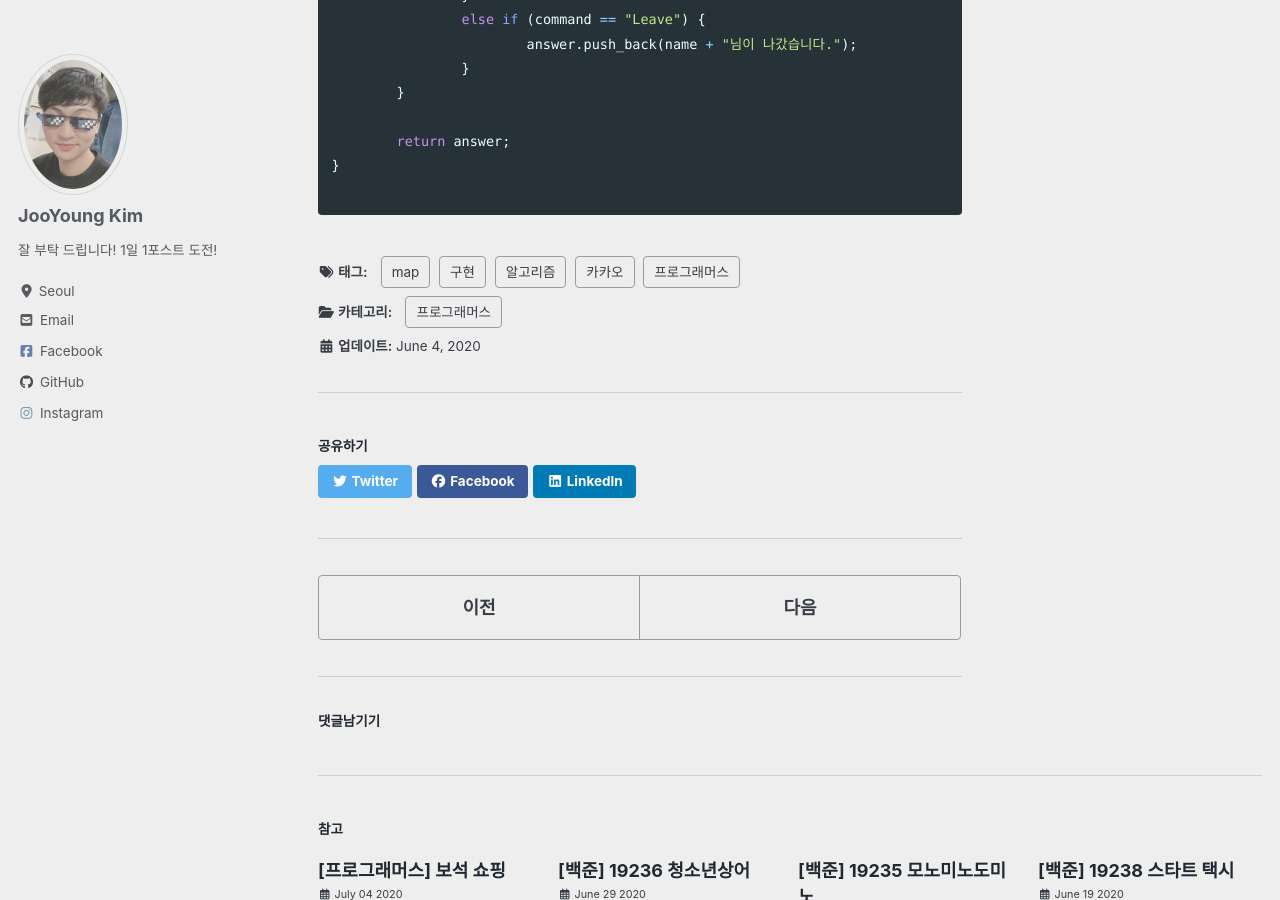
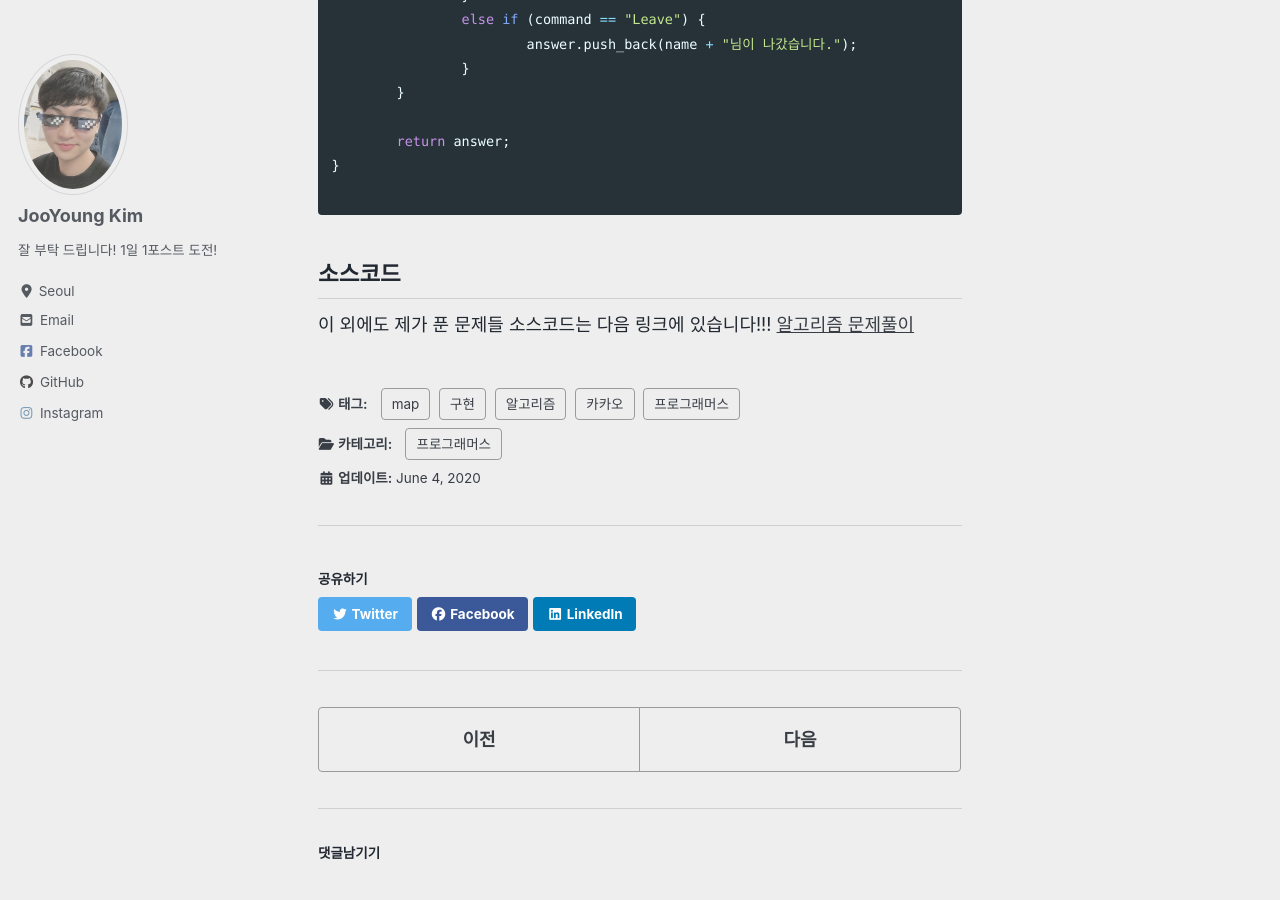
Before and after one commit to JooYoung1121/JooYoung1121.github.io, a Jekyll site: the page built from _posts/2020-06-05-오픈채팅방.md, in a window 1280 px wide and 900 px high, scrolled down 2103 px. Built offline with Jekyll 4.4.1, drawn with Linux system fonts in a browser that asks for light colours; cached includes are drawn as plain includes; nearby versions of some CDN libraries; comment, search, counter and statistics services are not loaded.

Commit message:
소스코드

````diff
--- a/_posts/2020-06-05-오픈채팅방.md
+++ b/_posts/2020-06-05-오픈채팅방.md
@@ -74,3 +74,9 @@
 }
 
 ```
+
+
+
+## 소스코드
+이 외에도 제가 푼 문제들 소스코드는 다음 링크에 있습니다!!!
+[알고리즘 문제풀이](https://github.com/JooYoung1121/CodingTest_Algorithm)
````
Also changed, not shown: _posts/2020-06-08-징검다리건너기.md (+6 -0 lines).
